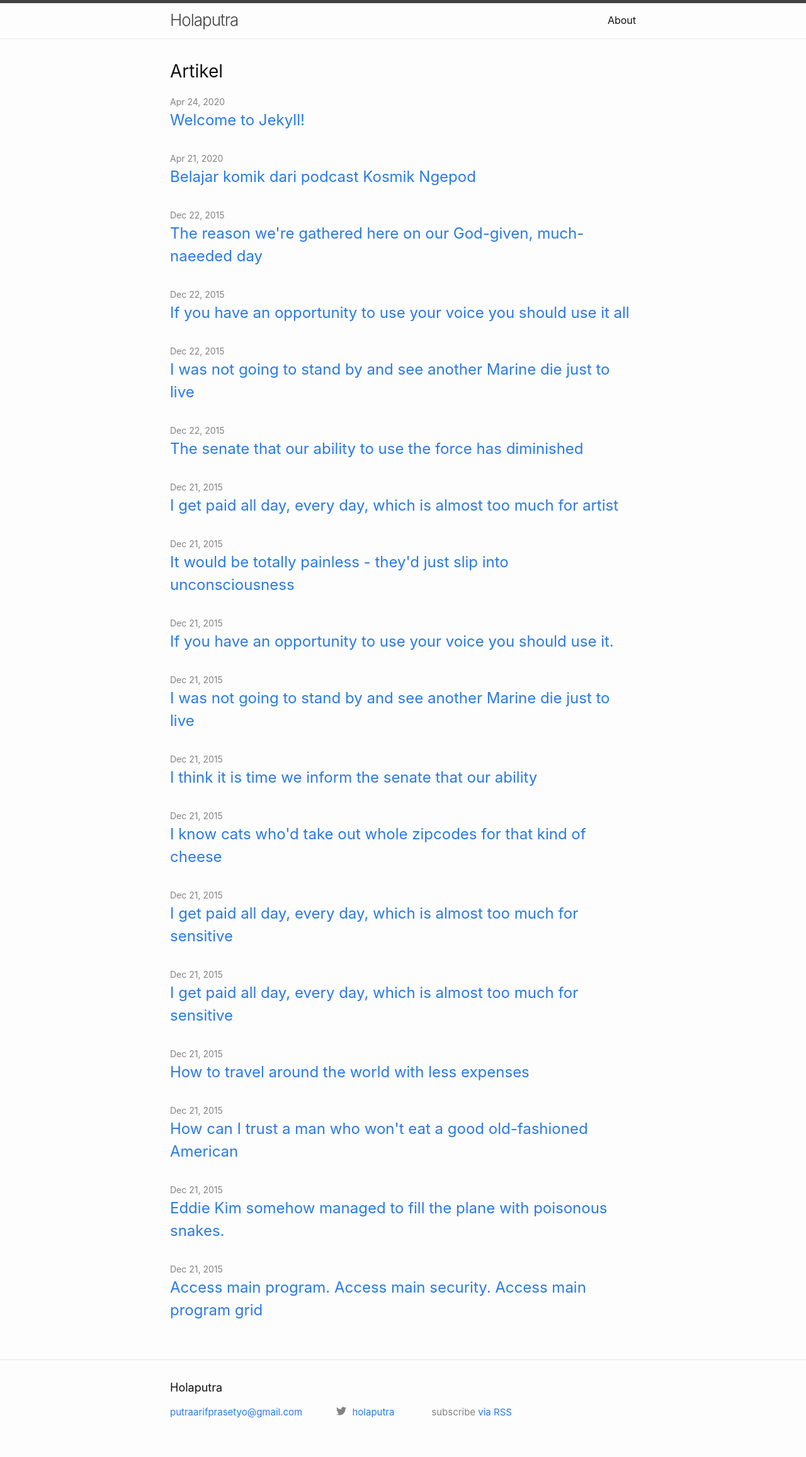
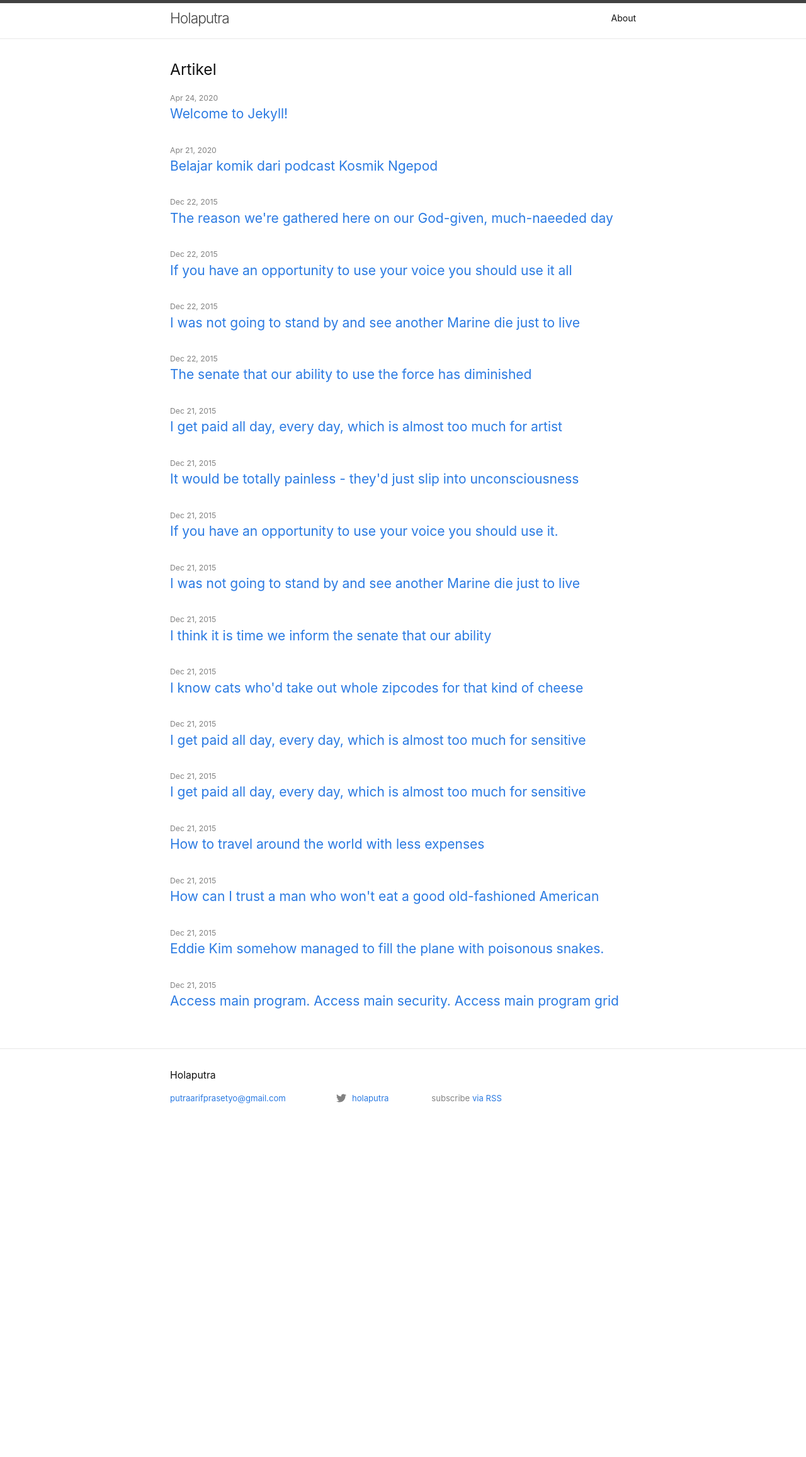
Before and after one commit to holaputra/holaputra.github.io, a Jekyll site: the page built from index.html, in a window 1280 px wide. Shown: the whole page at 63% size. Built offline with Jekyll 4.4.1, drawn with Linux system fonts in a browser that asks for light colours; after the commit the page ends 1815 px from its top, so only the background shows below that.

Commit message:
Update minima.scss

```diff
--- a/_sass/minima.scss
+++ b/_sass/minima.scss
@@ -3,7 +3,7 @@
 // Define defaults for each variable.
 
 $base-font-family: -apple-system, BlinkMacSystemFont, "Segoe UI", Roboto, Helvetica, Arial, sans-serif, "Apple Color Emoji", "Segoe UI Emoji", "Segoe UI Symbol" !default;
-$base-font-size:   16px !default;
+$base-font-size:   14px !default;
 $base-font-weight: 400 !default;
 $small-font-size:  $base-font-size * 0.875 !default;
 $base-line-height: 1.5 !default;
@@ -11,7 +11,7 @@ $base-line-height: 1.5 !default;
 $spacing-unit:     30px !default;
 
 $text-color:       #111 !default;
-$background-color: #fdfdfd !default;
+$background-color: #ffffff !default;
 $brand-color:      #2a7ae2 !default;
 
 $grey-color:       #828282 !default;
```
